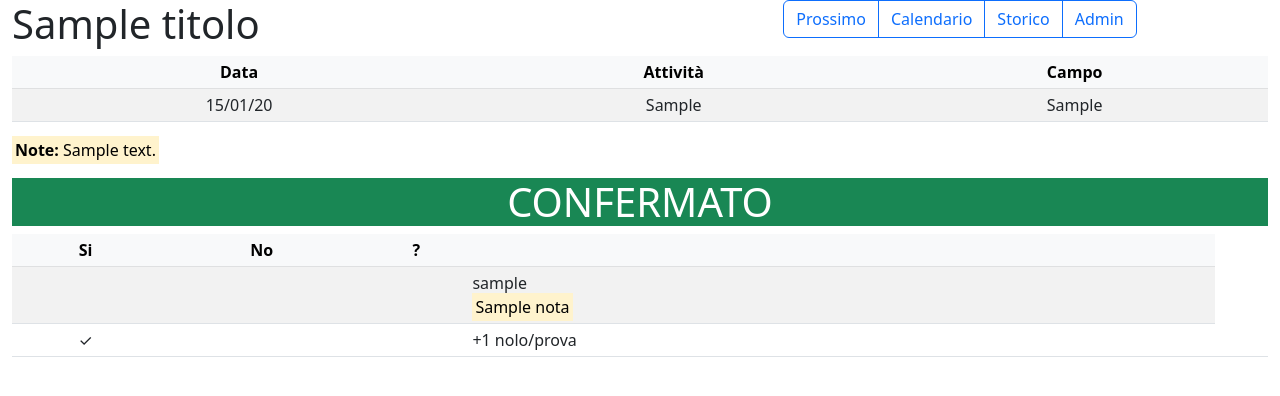
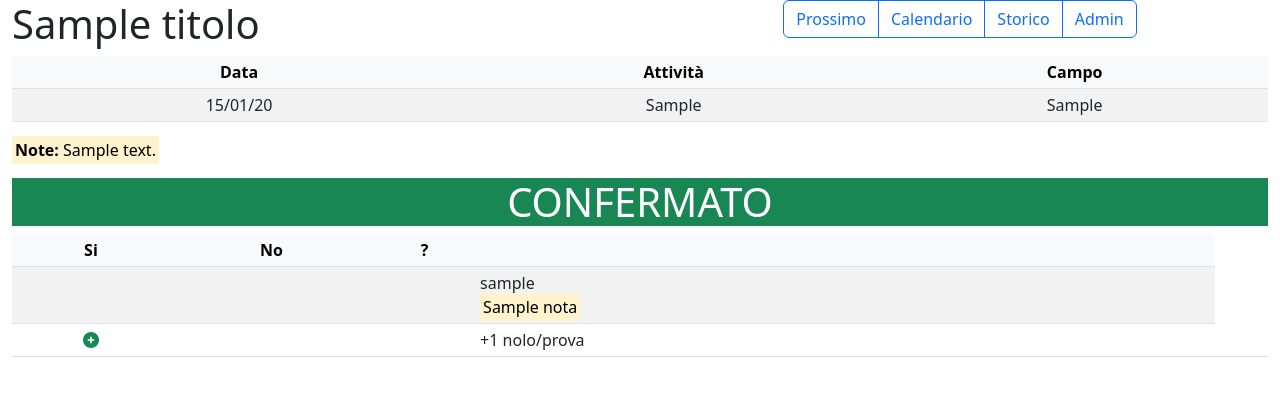
Before and after one commit to superqwe/velites, a Django app: template calendario/templates/calendario/evento.html in a window 1280 px wide. Shown: the top 396 px of the page. Run offline with Django 5.2, Linux system fonts and the light colour scheme; a user stored in the database is signed in; tables that the repository leaves empty hold one stand-in row (values such as "Sample post"); the template is opened without the code that fills it: values that come from a table or form of the project are taken from there, most other values are stand-ins (such as "Sample title", 1, 10 or a date in 2020); parts of the project's set-up code (start-up, migrations or seed data) failed here and were passed over; some libraries are stand-ins or nearby versions.

Commit message:
evento.html: simboli

```diff
--- a/calendario/templates/calendario/evento.html
+++ b/calendario/templates/calendario/evento.html
@@ -89,12 +89,12 @@
             </td>
             <td class="text-center">
                 {% if presenza.risposta == 'NO' %}
-                <i class="fa-solid fa-circle-check text-danger"></i>
+                <i class="fa-solid fa-circle-xmark text-danger"></i>
                 {% endif %}
             </td>
             <td class="text-center">
                 {% if presenza.risposta == 'FORSE' %}
-                <i class="fa-solid fa-circle-check text-secondary"></i>
+                <i class="fa-solid fa-circle-question text-secondary"></i>
                 {% endif %}
             </td>
             <td>{{ presenza.utente.username }}
@@ -108,7 +108,7 @@
         {%endfor%}
         {% if evento.nolo_prova %}
         <tr>
-            <td class="text-center">✓</td>
+            <td class="text-center"><i class="fa-solid fa-circle-plus text-success"></i></td>
             <td></td>
             <td></td>
             <td>
@@ -121,6 +121,7 @@
     </table>
 
     {% else %}
+
 
 <!-- evento editabile -->
     <form method="post">
@@ -167,8 +168,6 @@
             {%endif%}
 
 
-
-
             {% for presenza in presenze_altri_utenti %}
             <tr class="align-middle">
                 <td class="text-center">
@@ -178,12 +177,12 @@
             </td>
             <td class="text-center">
                 {% if presenza.risposta == 'NO' %}
-                <i class="fa-solid fa-circle-check text-danger"></i>
+                <i class="fa-solid fa-circle-xmark text-danger"></i>
                 {% endif %}
             </td>
             <td class="text-center">
                 {% if presenza.risposta == 'FORSE' %}
-                <i class="fa-solid fa-circle-check text-secondary"></i>
+                <i class="fa-solid fa-circle-question text-secondary"></i>
                 {% endif %}
             </td>
                 <td>{{ presenza.utente.username }}
@@ -198,7 +197,7 @@
 
             {% if evento.nolo_prova %}
             <tr>
-                <td class="text-center">✓</td>
+                <td class="text-center"><i class="fa-solid fa-circle-plus text-success"></i></td>
                 <td></td>
                 <td></td>
                 <td>
```
